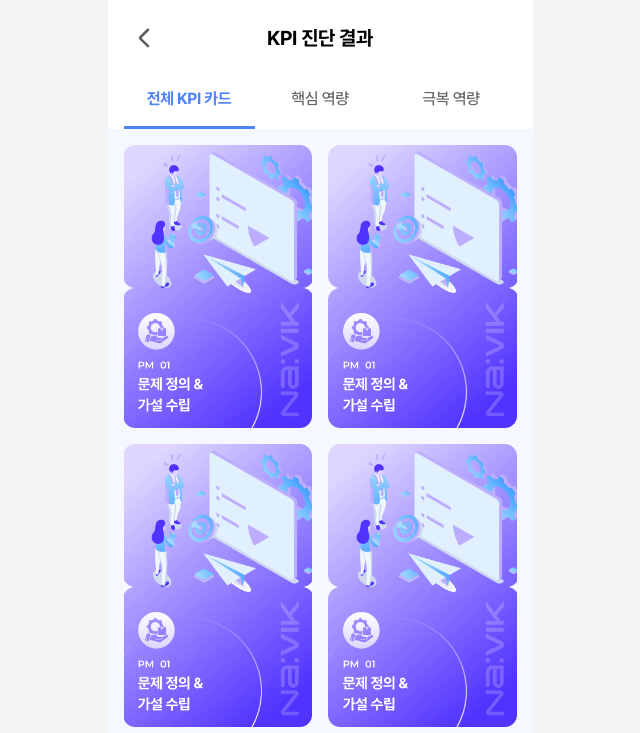
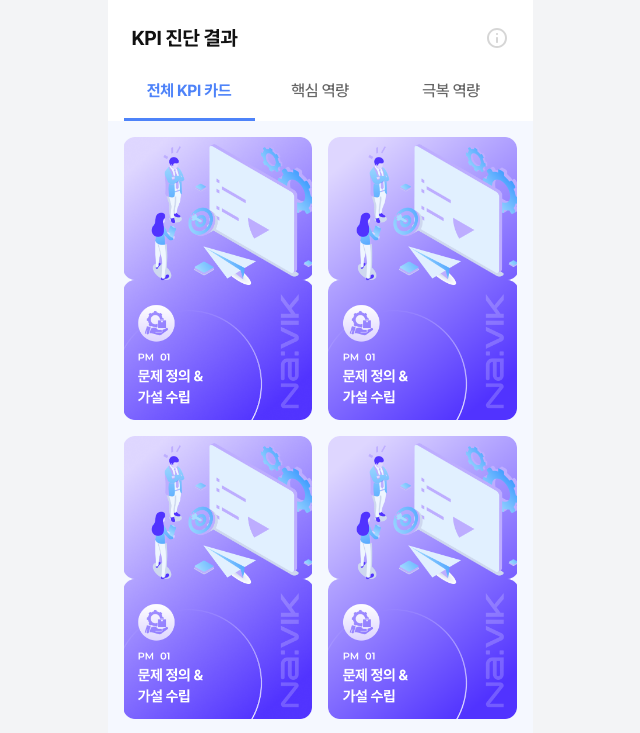
Before and after one commit to UMC9th-NaviK/NaviK-FE, a React (Vite) app: page /job/result in a window 1280 px wide. Shown: the top 733 px of the page, without its empty margins (320-960 px from the left). Built offline with nearby package versions, Linux system fonts and the light colour scheme.

Commit message:
#35 [FEAT] 카드 결과 헤더

```diff
--- /dev/null
+++ b/src/components/common/CardHeader.tsx
@@ -0,0 +1,16 @@
+import { useNavigate } from 'react-router-dom';
+
+const CardHeader = () => {
+  const navigate = useNavigate();
+
+  return (
+    <div className="relative flex w-full items-center justify-between px-6 pt-6 pb-4">
+      <p className="text-heading-20B text-base-900">KPI 진단 결과</p>
+      <button>
+        <img src="/icons/reports/info.svg" className="h-6 w-6" />
+      </button>
+    </div>
+  );
+};
+
+export default CardHeader;
--- a/src/pages/job/ResultPage.tsx
+++ b/src/pages/job/ResultPage.tsx
@@ -1,9 +1,9 @@
 import { useState } from 'react';
 import CardNavigate from '../../components/job/CardNavigate';
-import BackHeader from '../../components/common/BackHeader';
 import AllKpiCard from '../../components/job/AllKpiCard';
 import OvercomePower from '../../components/job/OvercomePower';
 import CorePower from '../../components/job/CorePower';
+import CardHeader from '../../components/common/CardHeader';
 
 const TABS = [{ component: AllKpiCard }, { component: CorePower }, { component: OvercomePower }];
 
@@ -14,7 +14,7 @@ const ResultPage = () => {
   return (
     <div className="flex min-h-screen flex-col">
       {/* TODO: 은솔 공통 컴포넌트로 변경 */}
-      <BackHeader title="KPI 진단 결과" />
+      <CardHeader />
       <CardNavigate selected={selected} setSelected={setSelected} />
       <div className="bg-white-background flex-1">
         <CurrentComponent />
```
Also changed, not shown: public/icons/reports/info.svg (added).
